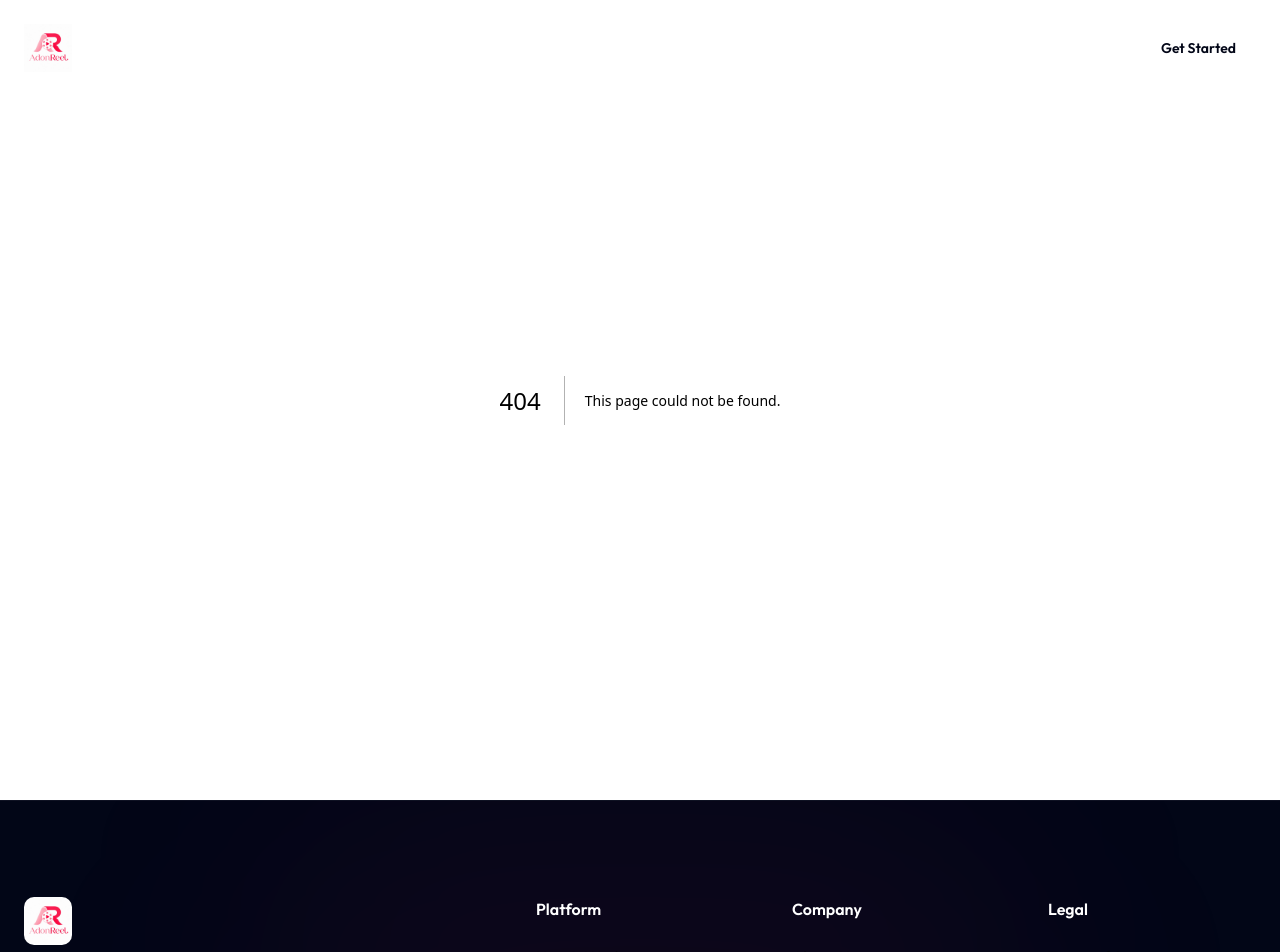
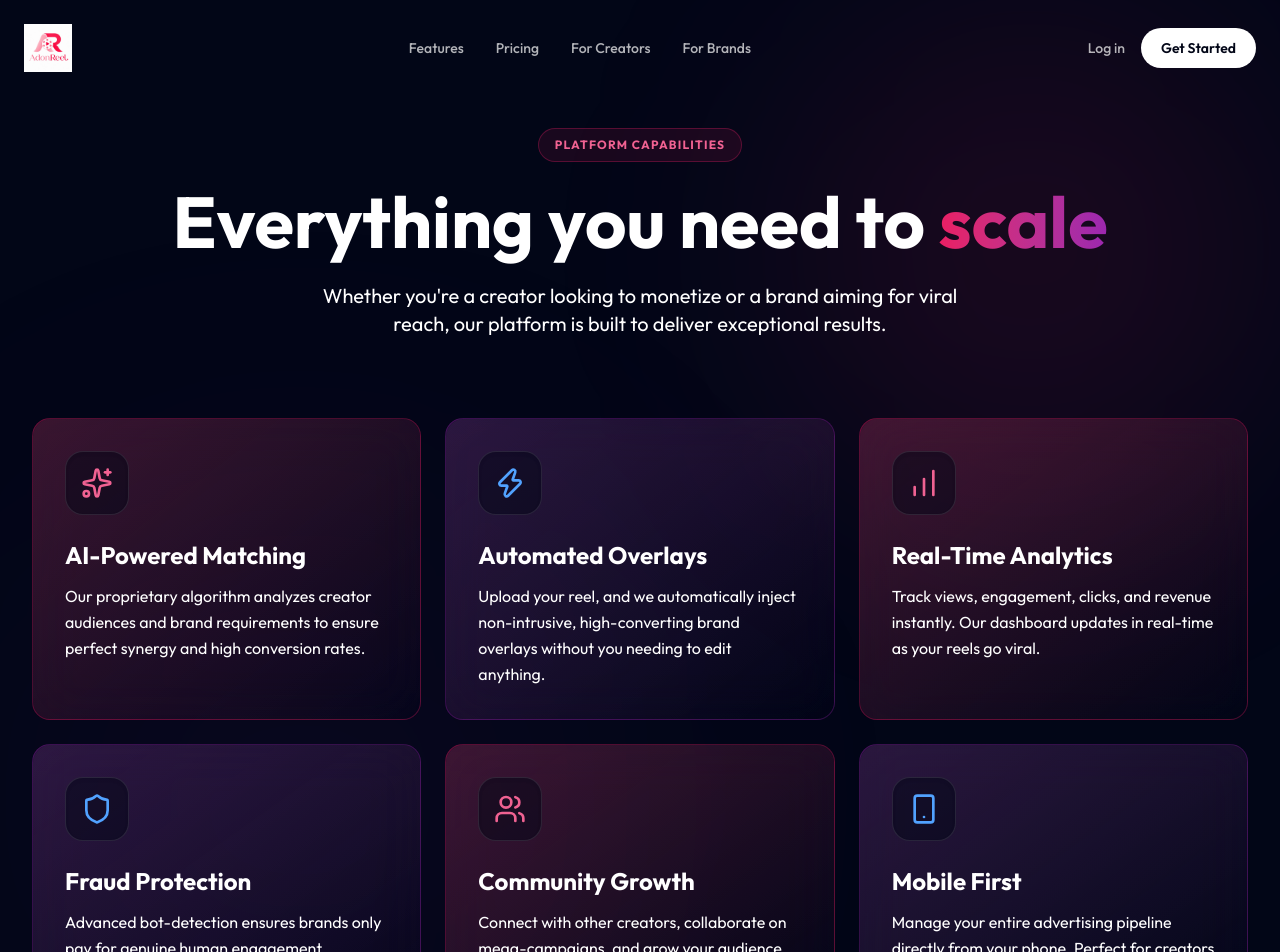
Before and after one commit to gyekula-source/AdOnReel, a Next.js app: page /features in a window 1280 px wide. Before the commit this address had no page. Shown: the top 952 px of the page. Built offline with nearby package versions, Linux system fonts and the light colour scheme.

Commit message:
commit 4

```diff
--- /dev/null
+++ b/src/app/features/page.tsx
@@ -0,0 +1,81 @@
+"use client";
+
+import { SlideUp } from "@/components/animations/SlideUp";
+import { GlassCard } from "@/components/ui/glass-card";
+import { Zap, Shield, Sparkles, BarChart, Users, Smartphone } from "lucide-react";
+
+export default function FeaturesPage() {
+  const features = [
+    {
+      icon: <Sparkles className="w-8 h-8 text-purple-light" />,
+      title: "AI-Powered Matching",
+      description: "Our proprietary algorithm analyzes creator audiences and brand requirements to ensure perfect synergy and high conversion rates.",
+      color: "from-purple/20 to-transparent border-purple/30"
+    },
+    {
+      icon: <Zap className="w-8 h-8 text-blue-400" />,
+      title: "Automated Overlays",
+      description: "Upload your reel, and we automatically inject non-intrusive, high-converting brand overlays without you needing to edit anything.",
+      color: "from-blue/20 to-transparent border-blue/30"
+    },
+    {
+      icon: <BarChart className="w-8 h-8 text-purple-light" />,
+      title: "Real-Time Analytics",
+      description: "Track views, engagement, clicks, and revenue instantly. Our dashboard updates in real-time as your reels go viral.",
+      color: "from-purple/20 to-transparent border-purple/30"
+    },
+    {
+      icon: <Shield className="w-8 h-8 text-blue-400" />,
+      title: "Fraud Protection",
+      description: "Advanced bot-detection ensures brands only pay for genuine human engagement, protecting budgets and platform integrity.",
+      color: "from-blue/20 to-transparent border-blue/30"
+    },
+    {
+      icon: <Users className="w-8 h-8 text-purple-light" />,
+      title: "Community Growth",
+      description: "Connect with other creators, collaborate on mega-campaigns, and grow your audience while monetizing.",
+      color: "from-purple/20 to-transparent border-purple/30"
+    },
+    {
+      icon: <Smartphone className="w-8 h-8 text-blue-400" />,
+      title: "Mobile First",
+      description: "Manage your entire advertising pipeline directly from your phone. Perfect for creators and brands on the go.",
+      color: "from-blue/20 to-transparent border-blue/30"
+    }
+  ];
+
+  return (
+    <div className="min-h-screen pt-32 pb-20 px-4 md:px-8 bg-dark relative overflow-hidden">
+      <div className="absolute top-0 right-0 w-[500px] h-[500px] bg-purple/10 rounded-full blur-[120px] pointer-events-none" />
+      <div className="absolute bottom-0 left-0 w-[600px] h-[600px] bg-blue/5 rounded-full blur-[150px] pointer-events-none" />
+
+      <div className="max-w-7xl mx-auto relative z-10 text-center mb-20">
+        <SlideUp>
+          <div className="inline-flex items-center gap-2 bg-purple/10 border border-purple/30 text-purple-light text-xs font-bold uppercase tracking-widest px-4 py-2 rounded-full mb-6">
+            Platform Capabilities
+          </div>
+          <h1 className="text-5xl md:text-7xl font-bold mb-6">Everything you need to <span className="text-transparent bg-clip-text bg-gradient-to-r from-purple to-blue">scale</span></h1>
+          <p className="text-xl text-muted max-w-2xl mx-auto">
+            Whether you're a creator looking to monetize or a brand aiming for viral reach, our platform is built to deliver exceptional results.
+          </p>
+        </SlideUp>
+      </div>
+
+      <div className="max-w-7xl mx-auto grid grid-cols-1 md:grid-cols-2 lg:grid-cols-3 gap-6 relative z-10">
+        {features.map((feature, i) => (
+          <SlideUp key={i} delay={0.1 * (i + 1)}>
+            <GlassCard className={`p-8 h-full bg-gradient-to-br ${feature.color} hover:-translate-y-2 transition-transform duration-300`}>
+              <div className="w-16 h-16 rounded-2xl bg-dark/50 border border-white/10 flex items-center justify-center mb-6 shadow-inner">
+                {feature.icon}
+              </div>
+              <h3 className="text-2xl font-bold text-white mb-3">{feature.title}</h3>
+              <p className="text-muted leading-relaxed">
+                {feature.description}
+              </p>
+            </GlassCard>
+          </SlideUp>
+        ))}
+      </div>
+    </div>
+  );
+}
--- /dev/null
+++ b/src/app/how-it-works/page.tsx
@@ -0,0 +1,72 @@
+"use client";
+
+import { SlideUp } from "@/components/animations/SlideUp";
+import { GlassCard } from "@/components/ui/glass-card";
+import { Link2, Video, BarChart3, Wallet } from "lucide-react";
+
+export default function HowItWorksPage() {
+  const steps = [
+    {
+      icon: <Link2 className="w-8 h-8 text-purple-light" />,
+      title: "1. Connect Your Account",
+      description: "Securely link your Instagram account. We only request permissions necessary to track reel performance and authenticate your identity.",
+      color: "bg-purple"
+    },
+    {
+      icon: <Video className="w-8 h-8 text-blue-400" />,
+      title: "2. Post Your Reels",
+      description: "Continue creating content as you normally would. When you upload through AdOnReel, we dynamically insert non-intrusive brand banners.",
+      color: "bg-blue"
+    },
+    {
+      icon: <BarChart3 className="w-8 h-8 text-purple-light" />,
+      title: "3. Track Performance",
+      description: "Watch your metrics grow in real-time. Our AI tracks views, likes, shares, and calculates your earnings based on engagement thresholds.",
+      color: "bg-purple"
+    },
+    {
+      icon: <Wallet className="w-8 h-8 text-blue-400" />,
+      title: "4. Instant Payouts",
+      description: "Once a campaign ends or you hit your threshold, withdraw your earnings directly to your bank account or crypto wallet instantly.",
+      color: "bg-blue"
+    }
+  ];
+
+  return (
+    <div className="min-h-screen pt-32 pb-20 px-4 md:px-8 bg-dark relative overflow-hidden">
+      <div className="absolute top-1/4 left-0 w-[400px] h-[400px] bg-purple/10 rounded-full blur-[100px] pointer-events-none" />
+
+      <div className="max-w-4xl mx-auto relative z-10">
+        <SlideUp>
+          <div className="text-center mb-20">
+            <h1 className="text-5xl md:text-7xl font-bold mb-6">How AdOnReel Works</h1>
+            <p className="text-xl text-muted">Four simple steps to turn your creativity into a reliable revenue stream.</p>
+          </div>
+        </SlideUp>
+
+        <div className="relative">
+          {/* Vertical connecting line */}
+          <div className="hidden md:block absolute left-12 top-10 bottom-10 w-1 bg-gradient-to-b from-purple/20 via-blue/20 to-purple/20 rounded-full" />
+
+          <div className="space-y-12">
+            {steps.map((step, i) => (
+              <SlideUp key={i} delay={0.1 * i}>
+                <div className="flex flex-col md:flex-row gap-8 items-start relative group">
+                  {/* Icon Circle */}
+                  <div className={`w-24 h-24 rounded-3xl ${step.color}/10 border border-${step.color}/30 flex items-center justify-center shrink-0 z-10 backdrop-blur-md shadow-[0_0_30px_rgba(0,0,0,0.5)] group-hover:scale-110 transition-transform duration-500`}>
+                    {step.icon}
+                  </div>
+
+                  <GlassCard className="p-8 flex-1 border-white/5 group-hover:border-white/20 transition-colors">
+                    <h2 className="text-2xl font-bold text-white mb-4">{step.title}</h2>
+                    <p className="text-muted text-lg leading-relaxed">{step.description}</p>
+                  </GlassCard>
+                </div>
+              </SlideUp>
+            ))}
+          </div>
+        </div>
+      </div>
+    </div>
+  );
+}
```
